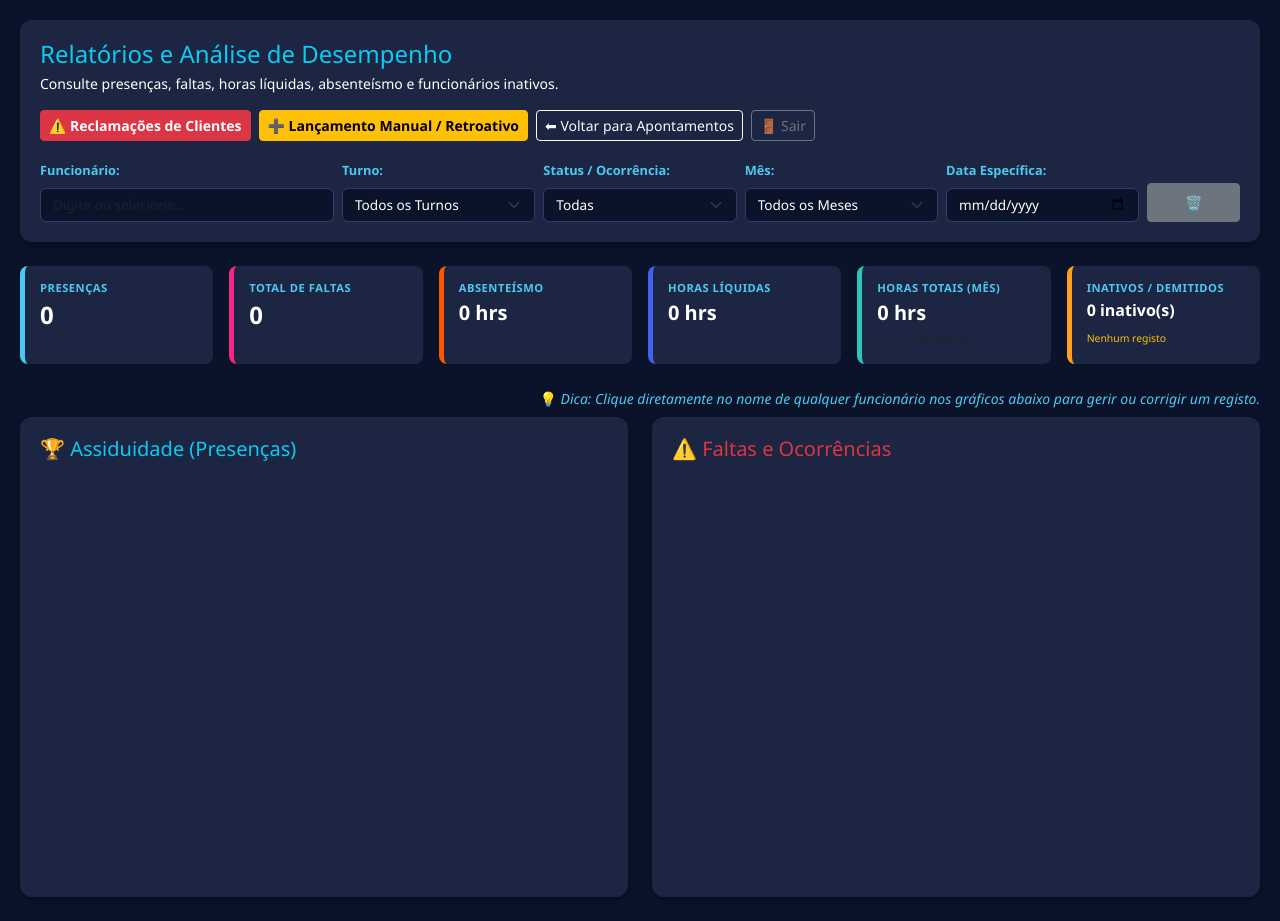
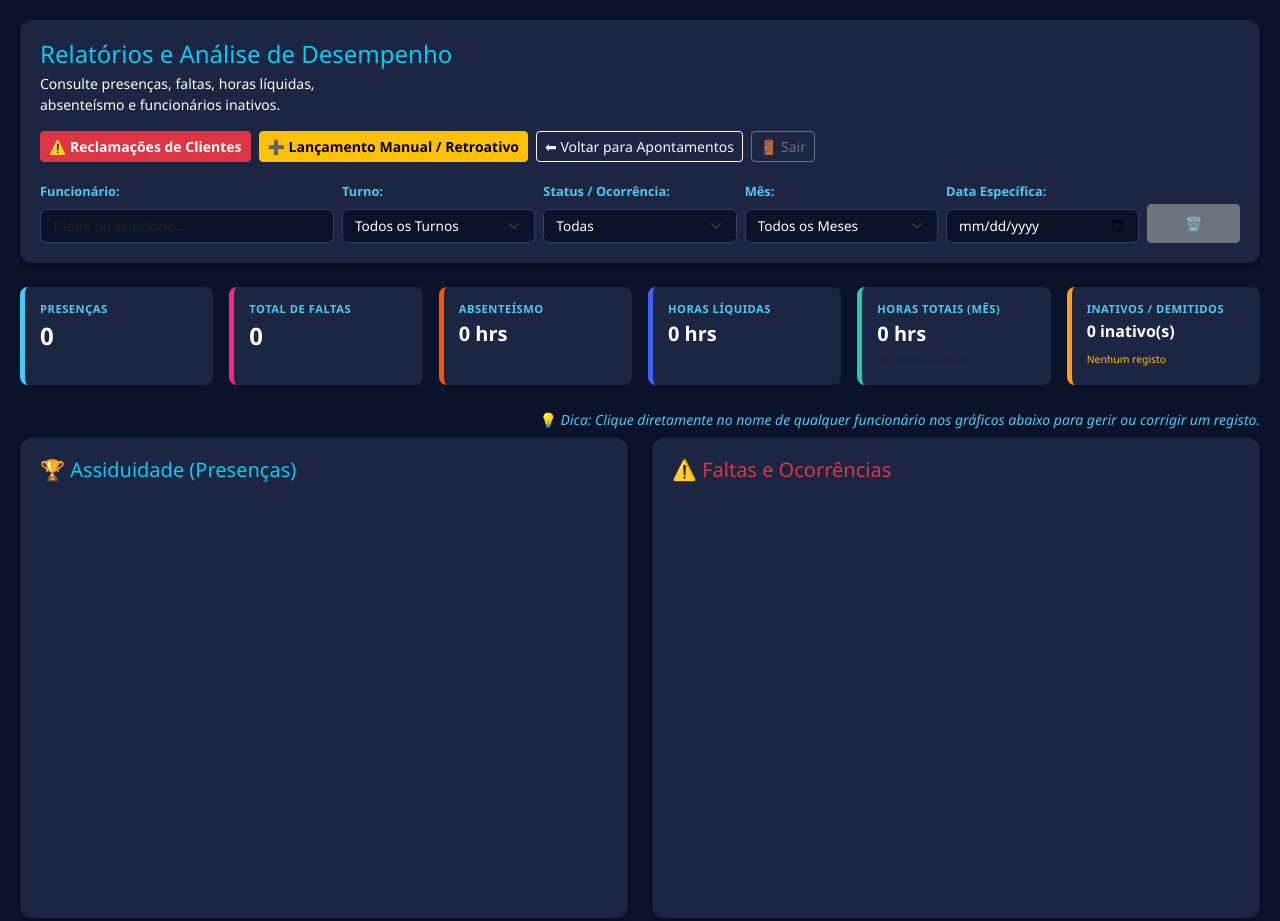
Before and after one commit to supqlx/apontamento, a plain HTML site: page relatorio.html in a window 1280 px wide. Shown: the top 921 px of the page. Drawn offline with nearby package versions, Linux system fonts and the light colour scheme; no server answers.

Commit message:
Update relatorio.html

```diff
--- a/relatorio.html
+++ b/relatorio.html
@@ -73,7 +73,7 @@
       <div class="d-flex justify-content-between align-items-center flex-wrap gap-3 mb-3">
         <div>
           <h2 class="h4 mb-1 text-info">Relatórios e Análise de Desempenho</h2>
-          <p class="small m-0 text-white">Consulte presenças, faltas, horas líquidas, absenteísmo e funcionários inativos.</p>
+          <p class="small m-0 text-white">Consulte presenças, faltas, horas líquidas,<br> absenteísmo e funcionários inativos.</p>
         </div>
         <div class="d-flex gap-2">
            <a href="reclamacoes.html" class="btn btn-danger btn-sm fw-bold">⚠️ Reclamações de Clientes</a>
```
